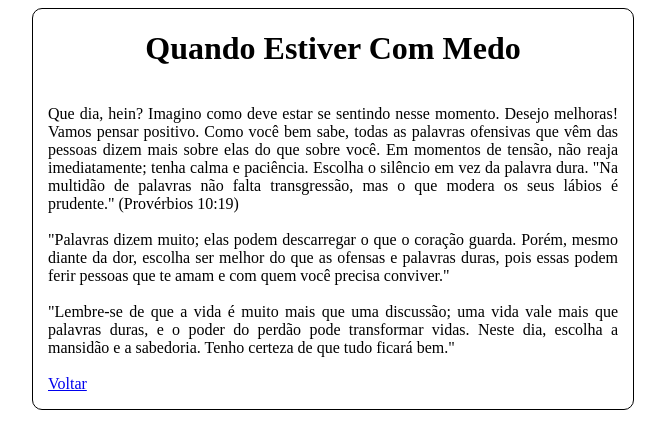
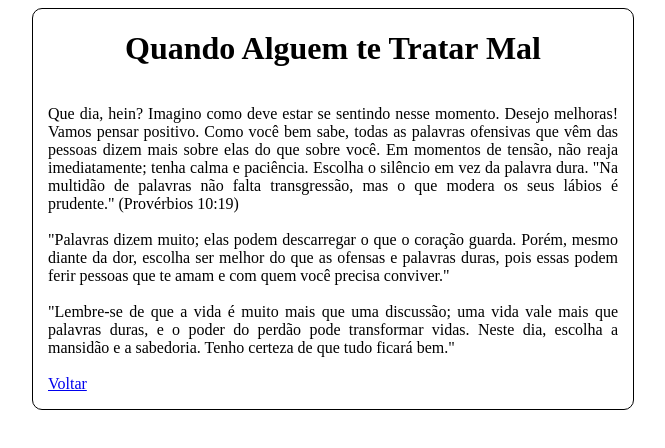
Before and after one commit to Josuepl17/Projeto-Raiane, a plain HTML site: page tratrarmal.html in a window 1280 px wide. Shown: the whole page, without its empty margins (307-972 px from the left). Drawn offline with Linux system fonts and the light colour scheme.

Commit message:
Update tratrarmal.html

```diff
--- a/tratrarmal.html
+++ b/tratrarmal.html
@@ -41,7 +41,7 @@
 <body>
     <div class="conteudo" >
 
-        <h1>Quando Estiver Com Medo</h1>
+        <h1>Quando Alguem te Tratar Mal</h1>
 
         <p>Que dia, hein? Imagino como deve estar se sentindo nesse momento. Desejo melhoras! Vamos pensar positivo.
 
```
